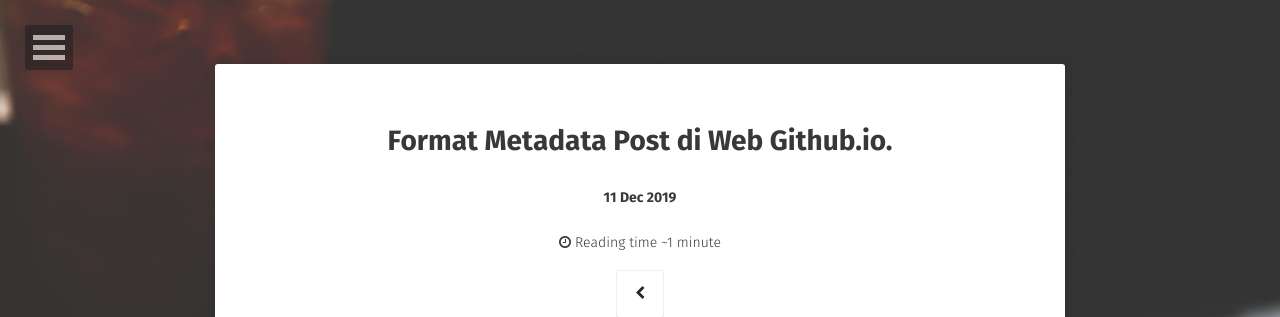
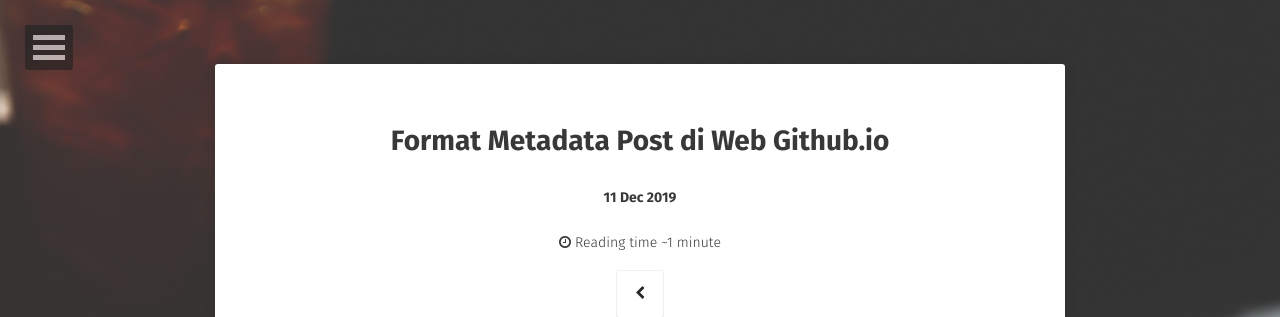
Before and after one commit to SandyRahman/sandyrahman.github.io, a Jekyll site: the page built from _posts/2019-12-11-format-meta-data-post-di-web-github.io.md, in a window 1280 px wide. Shown: the top 317 px of the page. Built offline with Jekyll 4.4.1, drawn with Linux system fonts in a browser that asks for light colours; some web fonts are replaced; comment, search, counter and statistics services are not loaded; a file with an impossible date is left out.

```diff
--- a/_posts/2019-12-11-format-meta-data-post-di-web-github.io.md
+++ b/_posts/2019-12-11-format-meta-data-post-di-web-github.io.md
@@ -3,7 +3,7 @@ published: true
 layout: post
 excerpt: Format Metadata di Github.io
 tag: Github
-title: Format Metadata Post di Web Github.io.
+title: Format Metadata Post di Web Github.io
 raw_title: true
 ---
 Berikut dibawah ini format metadata untuk posting di webpages.github.io :
```
